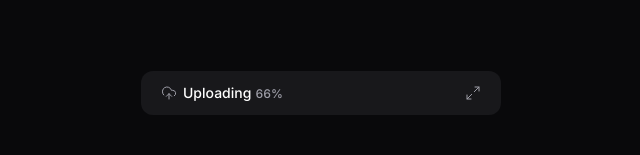
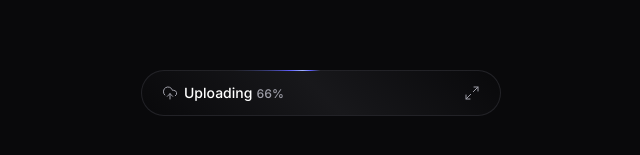
Before and after one commit to leonardolarangeiras/upload-widget-web, a React (Vite) app: page / in a window 1280 px wide. Shown: the part 307-462 px from the top of the page, without its empty margins (319-959 px from the left). Built offline with nearby package versions, Linux system fonts and the light colour scheme.

Commit message:
feat: add circular progress border in minimized component

```diff
--- a/src/components/upload-widget.tsx
+++ b/src/components/upload-widget.tsx
@@ -1,5 +1,3 @@
-import { useState } from "react";
-
 import * as Collapsible from "@radix-ui/react-collapsible";
 
 import { UploadWidgetDropzone } from "./upload-widget-dropzone";
@@ -9,12 +7,15 @@ import { UploadWidgetMinimizedButton } from "./upload-widget-minimized-button";
 import { motion, useCycle } from "motion/react";
 
 export function UploadWidget() {
+  const isThereAnyPendindUploads = true;
+
   const [isWidgetOpen, toggleWidgetOpen] = useCycle(false, true);
 
   return (
-    <Collapsible.Root onOpenChange={() => toggleWidgetOpen()}>
+    <Collapsible.Root onOpenChange={() => toggleWidgetOpen()} asChild>
       <motion.div
-        className="bg-zinc-900 overflow-hidden w-[360px] rounded-xl shadow-shape"
+        data-progress={isThereAnyPendindUploads}
+        className="bg-zinc-900 overflow-hidden w-[360px] rounded-xl data-[state=open]:shadow-shape border border-transparent animate-border data-[state=closed]:rounded-3xl data-[state=closed]:data-[progress=false]:shadow-shape  data-[state=closed]:data-[progress=true]:[background:linear-gradient(45deg,#09090B,theme(colors.zinc.900)_50%,#09090B)_padding-box,conic-gradient(from_var(--border-angle),theme(colors.zinc.700/.48)_80%,_theme(colors.indigo.500)_86%,_theme(colors.indigo.300)_90%,_theme(colors.indigo.500)_94%,_theme(colors.zinc.600/.48))_border-box]"
         animate={isWidgetOpen ? "open" : "closed"}
         variants={{
           closed: {
--- a/src/index.css
+++ b/src/index.css
@@ -7,4 +7,17 @@
   --box-shadow-shape: 0px 8px 8px rgba(0, 0, 0, 0.1), 0px 4px 4px rgba(0, 0, 0, 0.1), 0px 2px 2px rgba(0, 0, 0, 0.1), 0px 0px 0px 1px rgba(0, 0, 0, 0.1), inset 0px 0px 0px 1px rgba(255, 255, 255, 0.03), inset 0px 1px 0px rgba(255, 255, 255, 0.03);
   --box-shadow-shape-content: 0px 0px 0px 1px rgba(0, 0, 0, 0.25), inset 0px 1px 0px rgba(255, 255, 255, 0.02), inset 0px 0px 0px 1px rgba(255, 255, 255, 0.02);
 
+  --animate-border: border 2s linear infinite;
+
+  @keyframes border {
+    to {
+      --border-angle: 360deg;
+    }
+  }
 }
+
+@property --border-angle {
+  inherits: false;
+  initial-value: 0deg;
+  syntax: "<angle>";
+}
```
